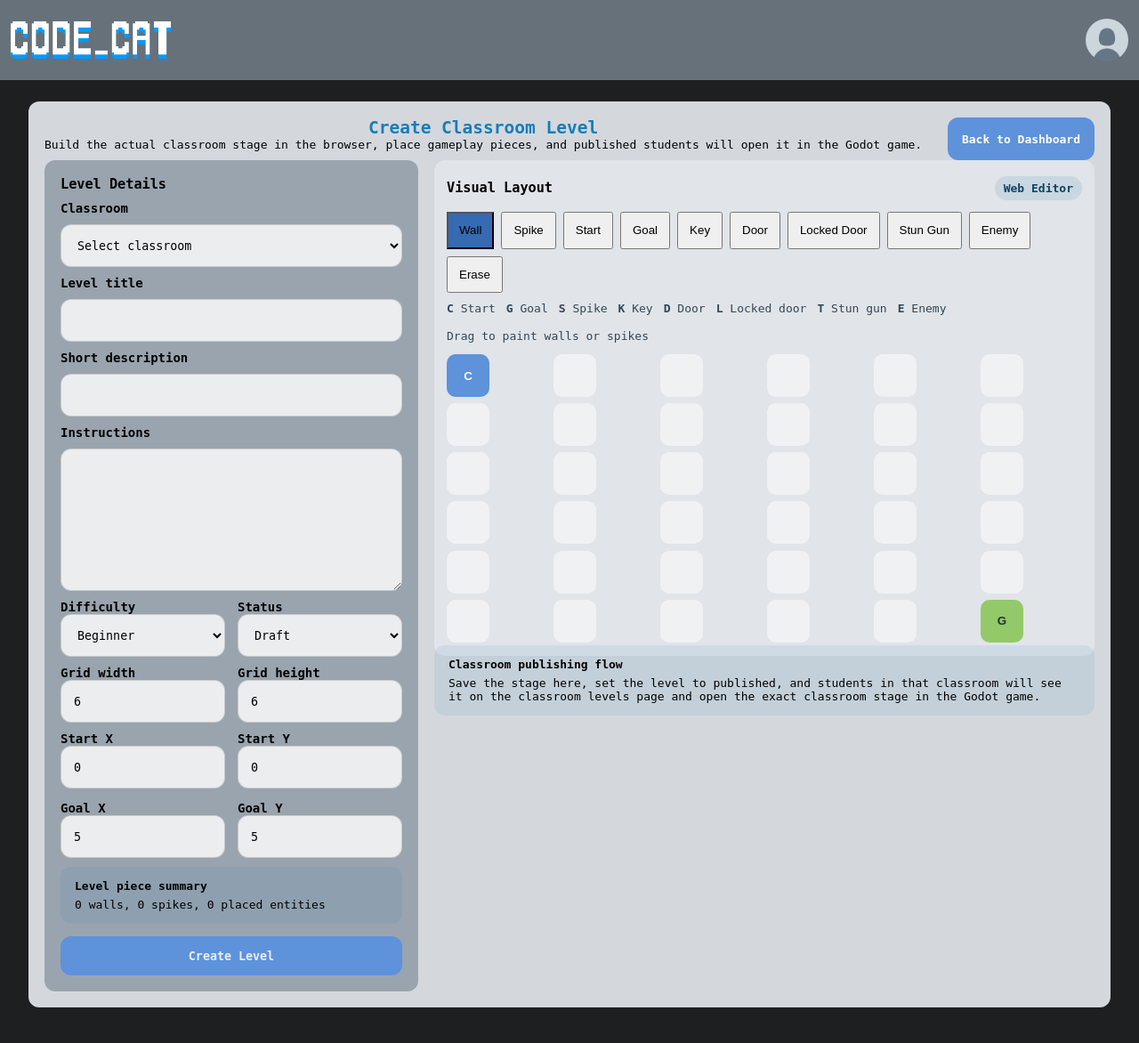
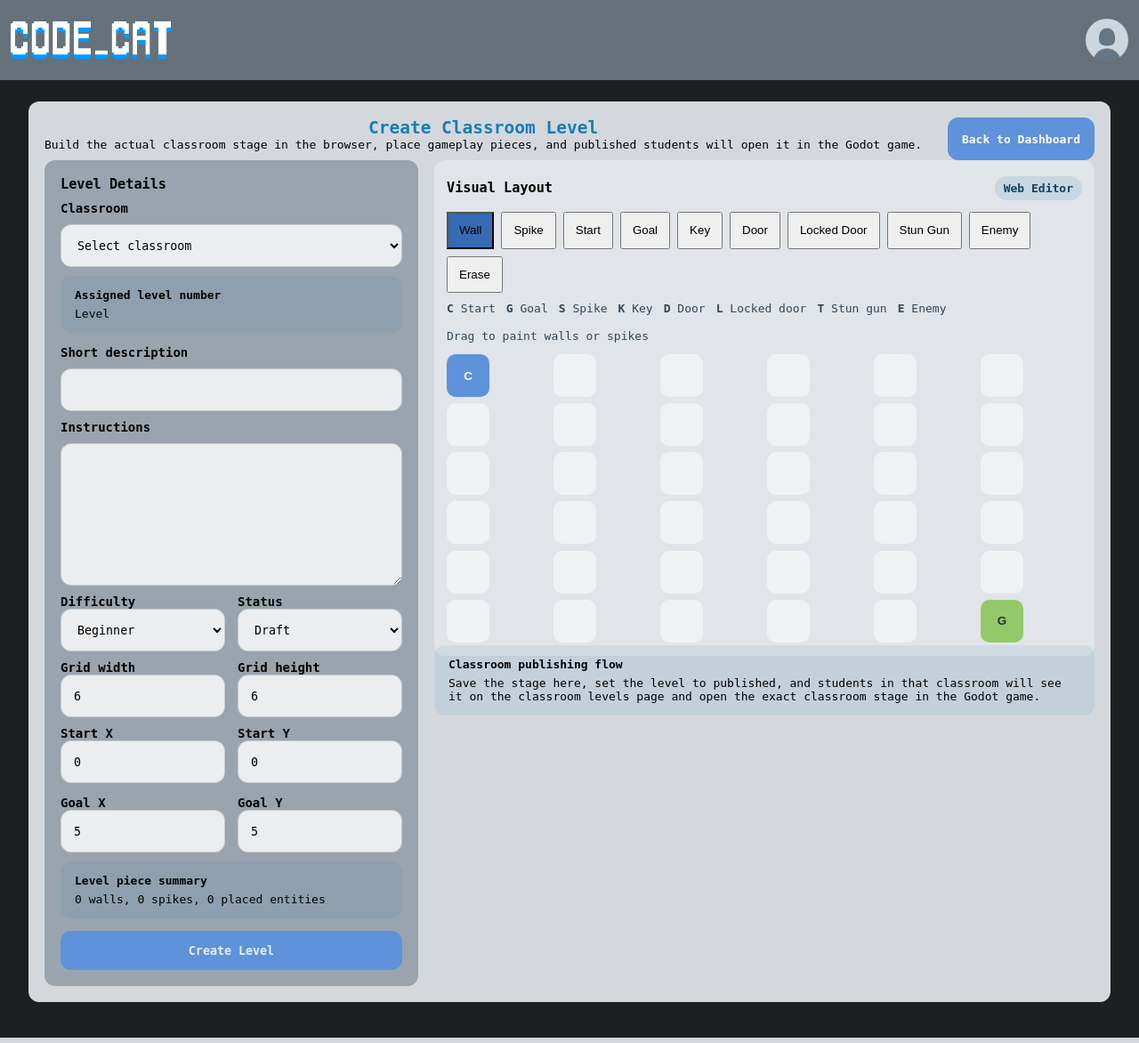
Before and after one commit to Jeh7/Code-Cat, a PHP site: page /level_editor.php in a window 1280 px wide. Shown: the whole page at 89% size. Run offline with PHP 8.4, Linux system fonts and the light colour scheme; a user stored in the database is signed in; tables that the repository leaves empty hold one stand-in row (values such as "Sample post"); some libraries are stand-ins or nearby versions.

Commit message:
Enforce classroom level progression

```diff
--- /dev/null
+++ b/classroom_level_helpers.php
@@ -0,0 +1,116 @@
+<?php
+
+function classroom_level_number_from_title(string $title): int
+{
+    if (preg_match('/^Level\s+(\d+)$/i', trim($title), $matches)) {
+        return (int)$matches[1];
+    }
+
+    return 0;
+}
+
+function next_classroom_level_title(mysqli $conn, int $classroom_id, int $exclude_level_id = 0): string
+{
+    $classroom_id = (int)$classroom_id;
+    $exclude_level_id = (int)$exclude_level_id;
+    $where_exclude = $exclude_level_id > 0 ? "AND id != $exclude_level_id" : "";
+    $result = $conn->query("
+        SELECT title
+        FROM teacher_levels
+        WHERE classroom_id = $classroom_id
+        $where_exclude
+    ");
+
+    $count = 0;
+    $max_number = 0;
+
+    if ($result) {
+        while ($row = $result->fetch_assoc()) {
+            $count++;
+            $max_number = max($max_number, classroom_level_number_from_title((string)($row['title'] ?? '')));
+        }
+    }
+
+    $next_number = max($count, $max_number) + 1;
+    return 'Level ' . $next_number;
+}
+
+function get_classroom_level_sequence(mysqli $conn, int $classroom_id): array
+{
+    $classroom_id = (int)$classroom_id;
+    $levels = [];
+    $result = $conn->query("
+        SELECT id, title, created_at
+        FROM teacher_levels
+        WHERE classroom_id = $classroom_id
+          AND status = 'published'
+        ORDER BY created_at ASC, id ASC
+    ");
+
+    if ($result) {
+        while ($row = $result->fetch_assoc()) {
+            $levels[] = $row;
+        }
+    }
+
+    return $levels;
+}
+
+function get_classroom_level_gate(mysqli $conn, int $student_id, int $classroom_id, int $target_level_id): array
+{
+    $sequence = get_classroom_level_sequence($conn, $classroom_id);
+    if (!$sequence) {
+        return [
+            'found' => false,
+            'unlocked' => false,
+            'blocked_by' => null,
+        ];
+    }
+
+    $level_ids = array_map(static function ($level) {
+        return (int)$level['id'];
+    }, $sequence);
+
+    $status_by_level = [];
+    if ($level_ids) {
+        $id_list = implode(',', $level_ids);
+        $student_id = (int)$student_id;
+        $progress_result = $conn->query("
+            SELECT level_id, status
+            FROM student_level_progress
+            WHERE student_id = $student_id
+              AND level_id IN ($id_list)
+        ");
+
+        if ($progress_result) {
+            while ($progress = $progress_result->fetch_assoc()) {
+                $status_by_level[(int)$progress['level_id']] = (string)$progress['status'];
+            }
+        }
+    }
+
+    $unlocked = true;
+    $blocked_by = null;
+
+    foreach ($sequence as $level) {
+        $current_id = (int)$level['id'];
+        if ($current_id === $target_level_id) {
+            return [
+                'found' => true,
+                'unlocked' => $unlocked,
+                'blocked_by' => $blocked_by,
+            ];
+        }
+
+        if (($status_by_level[$current_id] ?? 'not_started') !== 'completed' && $blocked_by === null) {
+            $unlocked = false;
+            $blocked_by = $level;
+        }
+    }
+
+    return [
+        'found' => false,
+        'unlocked' => false,
+        'blocked_by' => $blocked_by,
+    ];
+}
--- a/level_editor.php
+++ b/level_editor.php
@@ -1,6 +1,7 @@
 <?php
 session_start();
 include "db.php";
+include "classroom_level_helpers.php";
 
 function teacher_levels_has_column(mysqli $conn, string $column): bool
 {
@@ -68,7 +69,6 @@ if ($edit_id > 0) {
 if ($_SERVER['REQUEST_METHOD'] === 'POST') {
     $level_id = (int)($_POST['level_id'] ?? 0);
     $classroom_id = (int)($_POST['classroom_id'] ?? 0);
-    $title = trim($_POST['title'] ?? '');
     $description = trim($_POST['description'] ?? '');
     $instructions = trim($_POST['instructions'] ?? '');
     $difficulty = $_POST['difficulty'] ?? 'beginner';
@@ -82,6 +82,29 @@ if ($_SERVER['REQUEST_METHOD'] === 'POST') {
     $walls = trim($_POST['walls'] ?? '');
     $spikes = trim($_POST['spikes'] ?? '');
     $entities = trim($_POST['entities'] ?? '[]');
+
+    $existing_level = null;
+    if ($level_id > 0) {
+        $existing_level_result = $conn->query("
+            SELECT id, classroom_id, title
+            FROM teacher_levels
+            WHERE id = $level_id
+              AND teacher_id = $teacher_id
+            LIMIT 1
+        ");
+
+        if ($existing_level_result && $existing_level_result->num_rows > 0) {
+            $existing_level = $existing_level_result->fetch_assoc();
+        }
+    }
+
+    if ($existing_level && (int)$existing_level['classroom_id'] === $classroom_id) {
+        $title = trim((string)$existing_level['title']) !== ''
+            ? (string)$existing_level['title']
+            : next_classroom_level_title($conn, $classroom_id, $level_id);
+    } else {
+        $title = $classroom_id > 0 ? next_classroom_level_title($conn, $classroom_id, $level_id) : 'Level';
+    }
 
     $editing = [
         'id' => $level_id,
@@ -111,7 +134,7 @@ if ($_SERVER['REQUEST_METHOD'] === 'POST') {
         $goal_y < $grid_height &&
         !($start_x === $goal_x && $start_y === $goal_y);
 
-    if ($title !== '' && $description !== '' && $instructions !== '' && $classroom_check && $classroom_check->num_rows > 0 && $coordinates_valid) {
+    if ($description !== '' && $instructions !== '' && $classroom_check && $classroom_check->num_rows > 0 && $coordinates_valid) {
         $save_ok = false;
 
         if ($level_id > 0) {
@@ -332,6 +355,17 @@ if (is_array($decoded_editor_entities)) {
         ];
     }
 }
+
+$classroom_level_previews = [];
+foreach ($classroom_select_options as $classroom_option) {
+    $preview_classroom_id = (int)$classroom_option['id'];
+    if ((int)$editing['id'] > 0 && (int)$editing['classroom_id'] === $preview_classroom_id && trim((string)$editing['title']) !== '') {
+        $classroom_level_previews[$preview_classroom_id] = (string)$editing['title'];
+        continue;
+    }
+
+    $classroom_level_previews[$preview_classroom_id] = next_classroom_level_title($conn, $preview_classroom_id, (int)$editing['id']);
+}
 ?>
 <!DOCTYPE html>
 <html>
@@ -406,8 +440,10 @@ if (is_array($decoded_editor_entities)) {
                                 <?php endforeach; ?>
                             </select>
 
-                            <label for="title">Level title</label>
-                            <input type="text" id="title" name="title" required value="<?= htmlspecialchars($editing['title']) ?>">
+                            <div class="callout compact_notice">
+                                <strong>Assigned level number</strong>
+                                <span id="level-title-preview"><?= htmlspecialchars($editing['title'] !== '' ? $editing['title'] : ($classroom_level_previews[(int)$editing['classroom_id']] ?? 'Level')) ?></span>
+                            </div>
 
                             <label for="description">Short description</label>
                             <input type="text" id="description" name="description" required value="<?= htmlspecialchars($editing['description']) ?>">
@@ -542,6 +578,8 @@ if (is_array($decoded_editor_entities)) {
 
         const gridWidthInput = document.getElementById('grid_width');
         const gridHeightInput = document.getElementById('grid_height');
+        const classroomInput = document.getElementById('classroom_id');
+        const titlePreview = document.getElementById('level-title-preview');
         const startXInput = document.getElementById('start_x');
         const startYInput = document.getElementById('start_y');
         const goalXInput = document.getElementById('goal_x');
@@ -569,6 +607,7 @@ if (is_array($decoded_editor_entities)) {
             stun_gun: 'T',
             enemy: 'E'
         };
+        const levelTitlePreviews = <?= json_encode($classroom_level_previews) ?>;
 
         function setActiveTool(tool) {
             activeTool = tool;
@@ -769,6 +808,12 @@ if (is_array($decoded_editor_entities)) {
             });
         });
 
+        if (classroomInput && titlePreview) {
+            classroomInput.addEventListener('change', function () {
+                titlePreview.textContent = levelTitlePreviews[classroomInput.value] || 'Level';
+            });
+        }
+
         [gridWidthInput, gridHeightInput, startXInput, startYInput, goalXInput, goalYInput].forEach((input) => {
             input.addEventListener('input', renderEditor);
         });
--- a/style.css
+++ b/style.css
@@ -187,6 +187,12 @@ html, body {
 
 .secondary_button:hover {
   background: var(--accent_hover);
+}
+
+.secondary_button.is-disabled {
+  background: rgba(103, 113, 121, 0.65);
+  color: rgba(230, 238, 255, 0.92);
+  cursor: not-allowed;
 }
 
 button:disabled,
--- a/teacher_levels.php
+++ b/teacher_levels.php
@@ -99,7 +99,7 @@ INNER JOIN classrooms c ON c.id = l.classroom_id
 LEFT JOIN student_level_progress p ON p.level_id = l.id
 WHERE l.teacher_id = '$teacher_id'
 GROUP BY l.id
-ORDER BY l.created_at DESC
+ORDER BY c.name ASC, l.created_at ASC, l.id ASC
 ";
 $levels = $conn->query($level_summary_sql);
 
@@ -117,7 +117,7 @@ INNER JOIN teacher_levels l ON l.id = p.level_id
 INNER JOIN classrooms c ON c.id = l.classroom_id
 INNER JOIN users u ON u.id = p.student_id
 WHERE l.teacher_id = '$teacher_id'
-ORDER BY c.name ASC, l.created_at DESC, u.username ASC
+ORDER BY c.name ASC, l.created_at ASC, u.username ASC
 ";
 $progress_rows = $conn->query($progress_sql);
 
```
Also changed, not shown: classroom_level_api.php (+11 -0 lines), classroom_progress_api.php (+14 -1 lines), levels.php (+33 -6 lines), play_level.php (+14 -1 lines).
